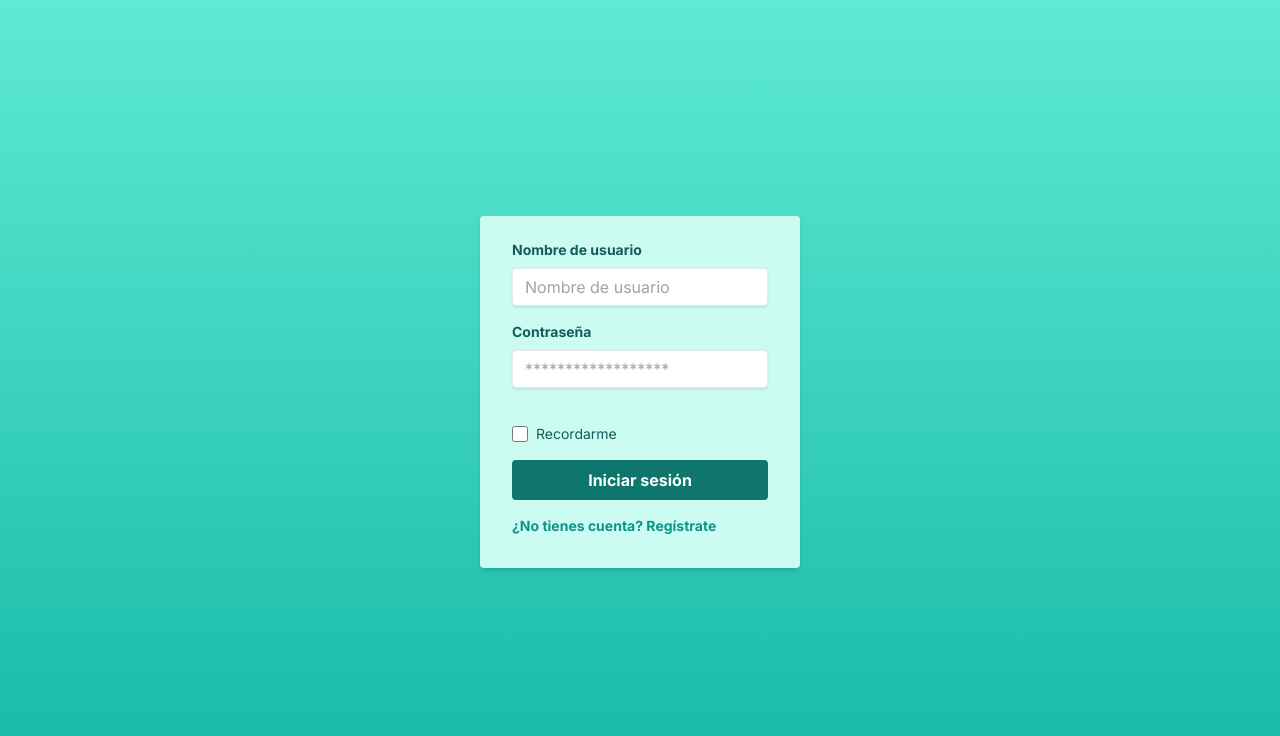
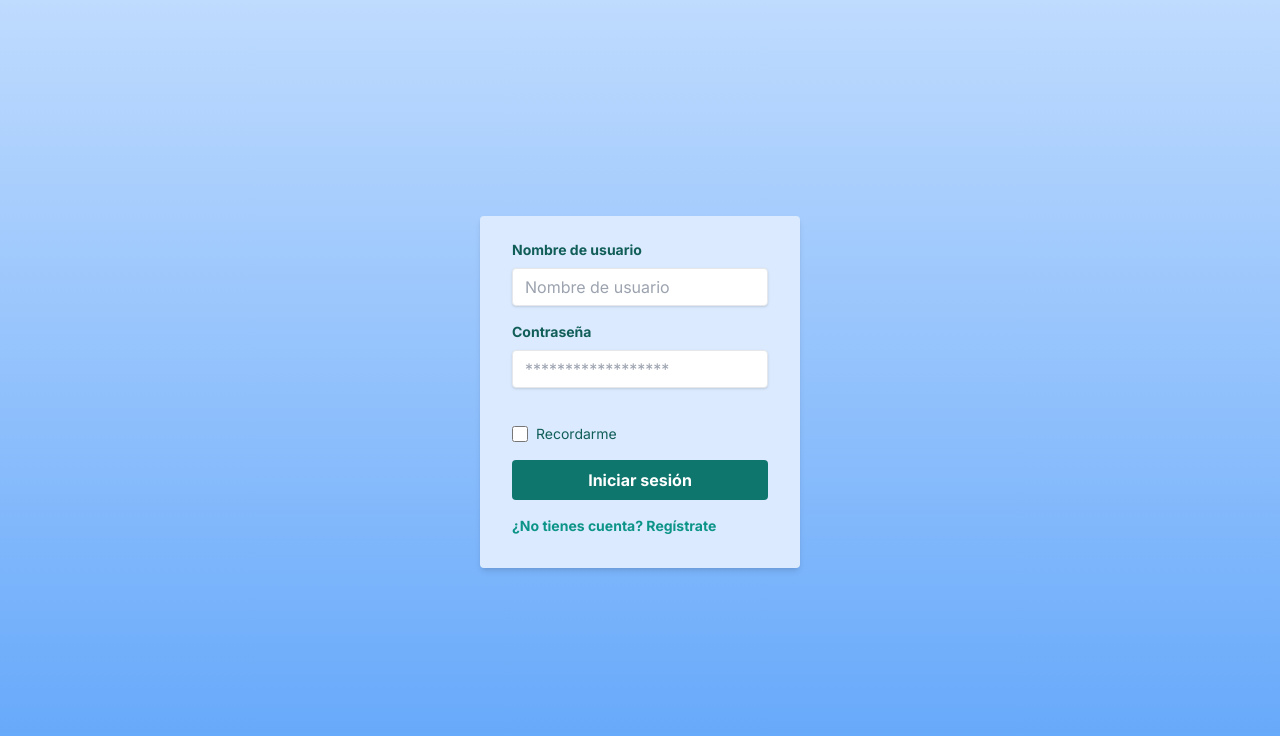
Before and after one commit to guillermodv/detectgasnew2, a Next.js app: page /login in a window 1280 px wide. Shown: the top 736 px of the page. Built offline with nearby package versions, Linux system fonts and the light colour scheme.

Commit message:
change to blue color

```diff
--- a/app/login/page.jsx
+++ b/app/login/page.jsx
@@ -25,7 +25,7 @@ function LoginPage() {
   };
 
   return (
-    <div className="flex items-center justify-center min-h-screen bg-gradient-to-b from-teal-300 to-teal-500">
+    <div className="flex items-center justify-center min-h-screen bg-gradient-to-b from-blue-200 to-blue-400">
       <div className="w-full max-w-xs">
         <Formik
           initialValues={initialValues}
@@ -33,7 +33,7 @@ function LoginPage() {
           onSubmit={onSubmit}
         >
           {({ errors, touched }) => (
-            <Form className="bg-teal-100 shadow-md rounded px-8 pt-6 pb-8 mb-4">
+            <Form className="bg-blue-100 shadow-md rounded px-8 pt-6 pb-8 mb-4">
               <div className="mb-4">
                 <label
                   className="block text-teal-800 text-sm font-bold mb-2"
--- a/app/register/page.jsx
+++ b/app/register/page.jsx
@@ -28,7 +28,7 @@ function RegisterPage() {
   };
 
   return (
-    <div className="flex items-center justify-center min-h-screen bg-gradient-to-b from-teal-300 to-teal-500">
+    <div className="flex items-center justify-center min-h-screen bg-gradient-to-b from-blue-200 to-blue-400">
       <div className="w-full max-w-xs">
         <Formik
           initialValues={initialValues}
@@ -36,7 +36,7 @@ function RegisterPage() {
           onSubmit={onSubmit}
         >
           {({ errors, touched }) => (
-            <Form className="bg-teal-100 shadow-md rounded px-8 pt-6 pb-8 mb-4">
+            <Form className="bg-blue-100 shadow-md rounded px-8 pt-6 pb-8 mb-4">
               <div className="mb-4">
                 <label
                   className="block text-teal-800 text-sm font-bold mb-2"
```
